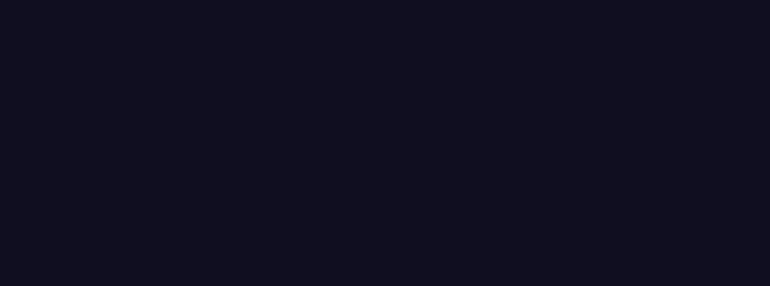
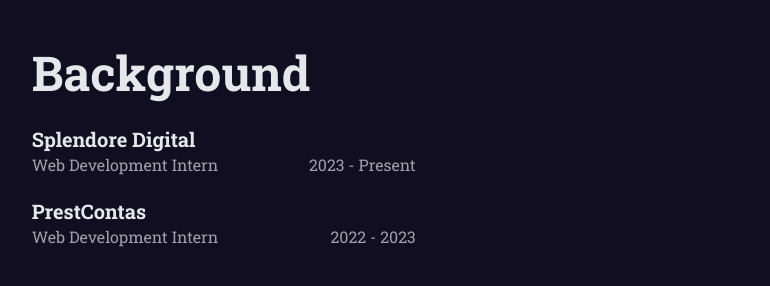
Before and after one commit to luketeeeeee/portfolio, a React (Vite) app: page / in a window 1280 px wide. Shown: the part 472-758 px from the top of the page, without its empty margins (275-1045 px from the left). Built offline with nearby package versions, Linux system fonts and the light colour scheme; no server answers.

Commit message:
add background section

```diff
--- a/src/components/Header/Header.tsx
+++ b/src/components/Header/Header.tsx
@@ -3,11 +3,11 @@
 export const Header = () => {
 	return (
 		<header className="flex h-12 w-full items-center justify-end gap-4 font-rubik text-zinc-400 underline decoration-teal-300 decoration-2">
-			<Link className="transition duration-500 ease-in-out hover:text-zinc-300" to="/">
+			<Link className="transition duration-500 ease-in-out hover:text-zinc-200" to="/">
 				work
 			</Link>
 			<Link
-				className="transition duration-500 ease-in-out hover:text-zinc-300"
+				className="transition duration-500 ease-in-out hover:text-zinc-200"
 				to="/resume"
 			>
 				resume
--- a/src/components/ProjectCard/ProjectCard.tsx
+++ b/src/components/ProjectCard/ProjectCard.tsx
@@ -10,7 +10,7 @@
 	return (
 		<Link
 			to={`/${name}`}
-			className={`mt-7 flex flex-col rounded-lg bg-sky-950 px-9 py-5 font-rubik transition duration-500 ease-in-out hover:bg-sky-900`}
+			className={`mt-7 flex flex-col rounded-lg bg-sky-950 px-9 py-7 font-rubik transition duration-700 ease-in-out hover:bg-sky-900`}
 		>
 			<h1 className="text-4xl font-bold text-gray-200">{title}</h1>
 			<p className="text-zinc-400">{summary}</p>
--- a/src/pages/Home/Home.tsx
+++ b/src/pages/Home/Home.tsx
@@ -67,6 +67,28 @@
 							))}
 						</div>
 					</div>
+
+					<div className="pb-20 pt-20 font-slab">
+						<h1 className="mb-7 text-5xl font-bold text-gray-200">Background</h1>
+
+						<div className="flex w-full flex-col gap-5">
+							<div className="flex w-96 flex-col justify-between">
+								<h1 className="text-xl font-bold text-gray-200">Splendore Digital</h1>
+								<div className="flex w-full justify-between">
+									<p>Web Development Intern</p>
+									<p>2023 - Present</p>
+								</div>
+							</div>
+
+							<div className="flex w-96 flex-col justify-between">
+								<h1 className="text-xl font-bold text-gray-200">PrestContas</h1>
+								<div className="flex w-full justify-between">
+									<p>Web Development Intern</p>
+									<p>2022 - 2023</p>
+								</div>
+							</div>
+						</div>
+					</div>
 				</div>
 			</div>
 		</Container>
```
